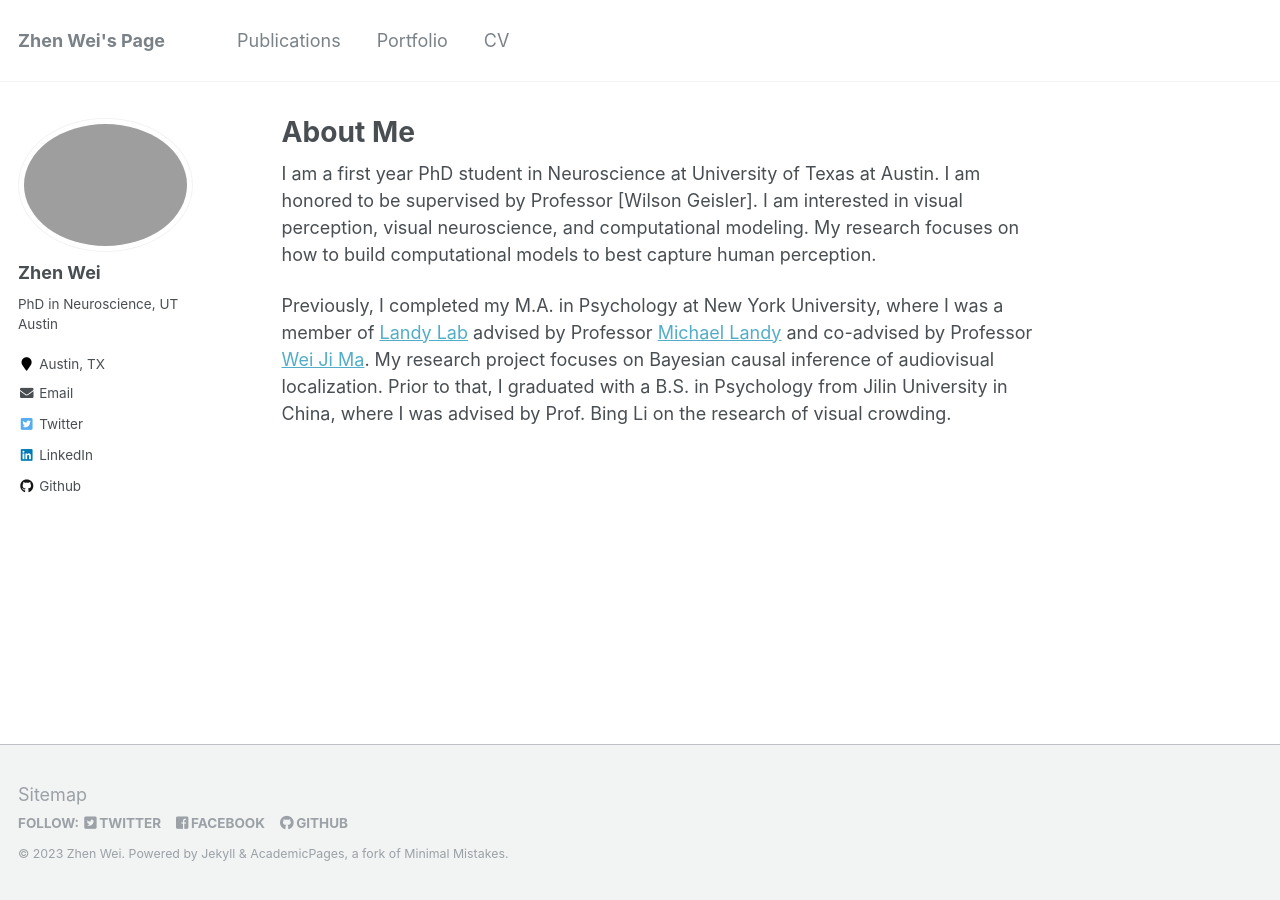
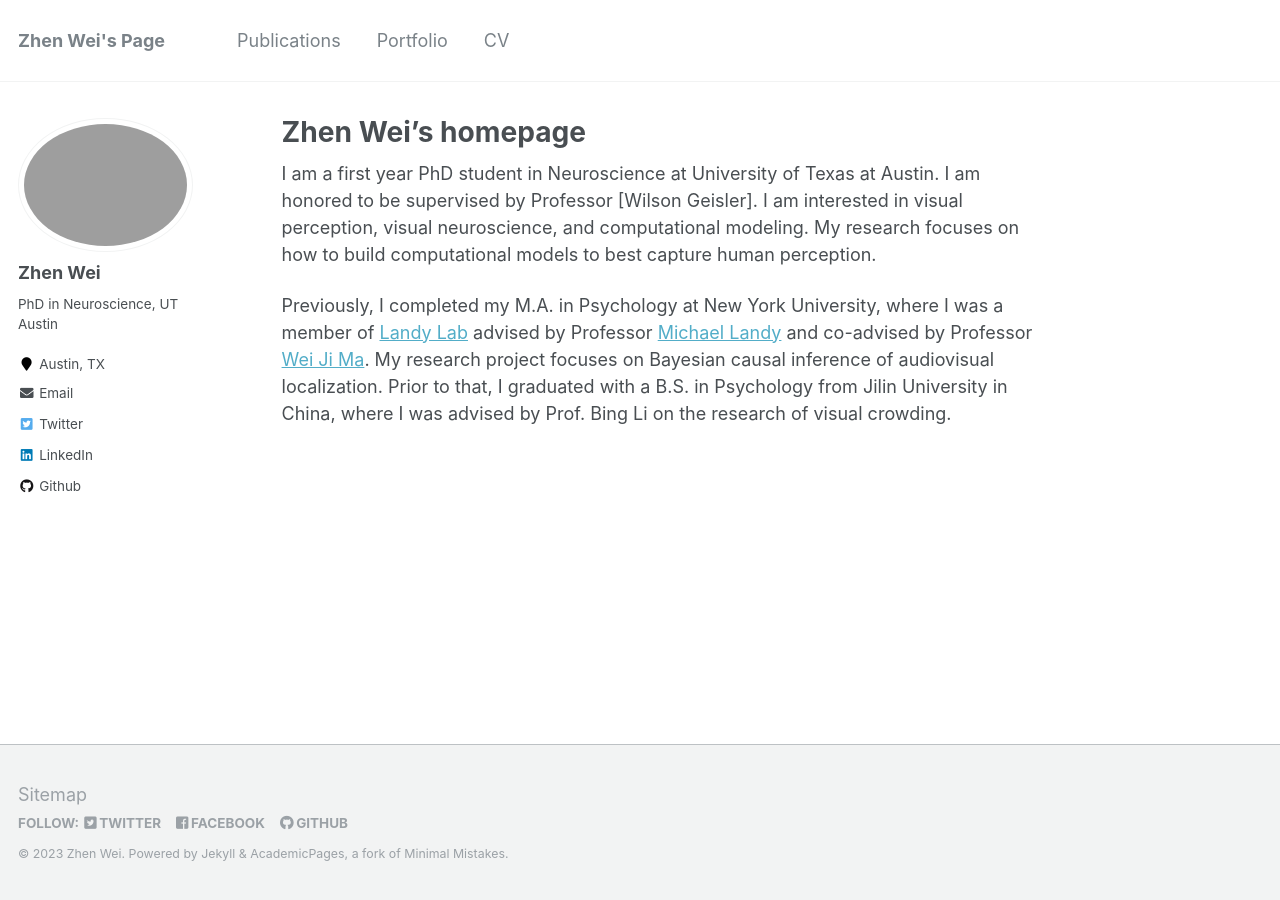
Before and after one commit to zhenwei-psych/zhenwei-psych.github.io, a Jekyll site: the page built from _pages/about.md, in a window 1280 px wide. Built offline with Jekyll 4.4.1, drawn with Linux system fonts in a browser that asks for light colours.

Commit message:
Update about.md

```diff
--- a/_pages/about.md
+++ b/_pages/about.md
@@ -1,6 +1,6 @@
 ---
 permalink: /
-title: "About Me"
+title: "Zhen Wei's homepage"
 excerpt: "About Me"
 author_profile: true
 redirect_from:
```
